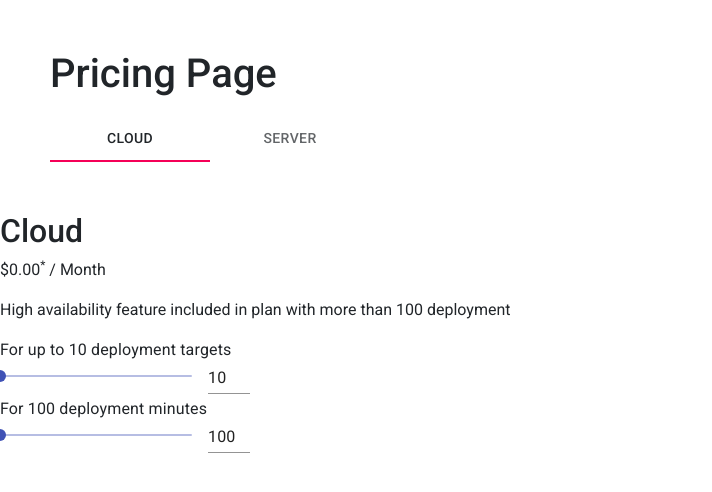
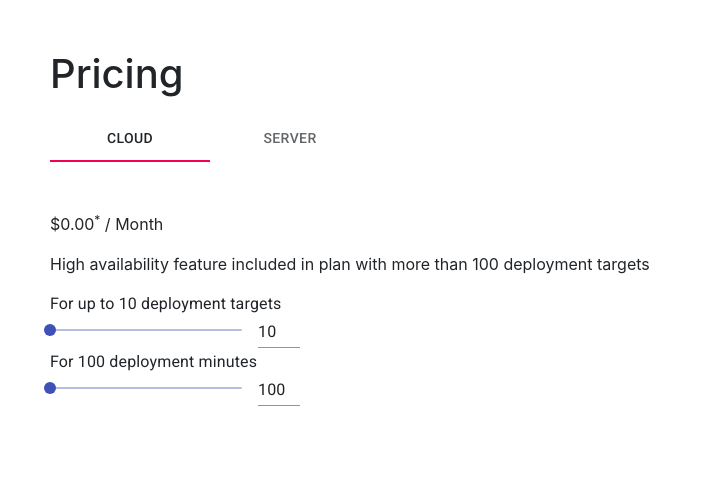
Before and after one commit to neilbo/octpus-design-react, a React (Create React App) app: page / in a window 1280 px wide. Shown: the top 492 px of the page, without its empty margins (0-712 px from the left). Built offline with nearby package versions, Linux system fonts and the light colour scheme.

Commit message:
Tidy up styling a bit.

```diff
--- a/src/App.scss
+++ b/src/App.scss
@@ -1,13 +1,6 @@
-body {
-  font-family: 'Roboto', sans-serif;
+@import './resources/styles.scss';
+
+.app {
+  margin: 50px;
+  // margin: var(--xxlg-spacing); // Why you no work?
 }
-
-.app-container {
-  margin: 50px;
-  // margin: variable-exists($name: --page-margin--right);
-  //some way of making this common, use a css variable?
-}
-
-h1 {
-  margin-bottom: 1rem
-}
--- a/src/App.tsx
+++ b/src/App.tsx
@@ -2,7 +2,6 @@ import React, { SetStateAction } from "react";
 import "./App.scss";
 import Cloud from "./pages/pricing/components/CloudPricing";
 import Server from "./pages/pricing/components/ServerPricing";
-import AppBar from '@material-ui/core/AppBar';
 import Tabs from '@material-ui/core/Tabs';
 import Tab from '@material-ui/core/Tab';
 
@@ -22,8 +21,8 @@ function App() {
 
   return (
     <>
-      <section className="app-container">
-        <h1>Pricing Page</h1>
+      <section className="app">
+        <h1>Pricing</h1>
         <Tabs value={selectedTab} onChange={handleChange} aria-label="Pricing Tabs">
           <Tab label="Cloud" {...a11yProps(0)} />
           <Tab label="Server" {...a11yProps(1)} />
--- a/src/index.scss
+++ /dev/null
@@ -1,22 +0,0 @@
-body {
-  margin: 0;
-  font-family: -apple-system, BlinkMacSystemFont, 'Segoe UI', 'Roboto', 'Oxygen',
-    'Ubuntu', 'Cantarell', 'Fira Sans', 'Droid Sans', 'Helvetica Neue',
-    sans-serif;
-  -webkit-font-smoothing: antialiased;
-  -moz-osx-font-smoothing: grayscale;
-}
-
-code {
-  font-family: source-code-pro, Menlo, Monaco, Consolas, 'Courier New',
-    monospace;
-}
-
-:root {
-  --base-spacing: 8px;
-  --sm-spacing: --base-spacing / 2;
-  --md-spacing: --base-spacing * 2;
-  --lg-spacing: --base-spacing * 4;
-
-  --page-margin--right: 50px;
-}
--- a/src/index.tsx
+++ b/src/index.tsx
@@ -1,6 +1,5 @@
 import React from 'react';
 import ReactDOM from 'react-dom';
-import './index.scss';
 import App from './App';
 import * as serviceWorker from './serviceWorker';
 
--- a/src/pages/pricing/components/CloudPricing.tsx
+++ b/src/pages/pricing/components/CloudPricing.tsx
@@ -10,6 +10,9 @@ const useStyles = makeStyles({
   },
   input: {
     width: 42,
+  },
+  box: {
+    margin: 50,
   },
 });
 
@@ -132,8 +135,7 @@ const CloudPricing = () => {
 
   return (
     <>
-      <Box>
-        <h2>Cloud</h2>
+      <Box className={classes.box}>
         <p>
           <span>
             {formatCcy(totalPrice)}
@@ -143,7 +145,7 @@ const CloudPricing = () => {
         </p>
         <p>
           High availability feature included in plan with more than 100
-          deployment
+          deployment targets
         </p>
 
         <Grid item>
--- a/src/pages/pricing/components/ServerPricing.tsx
+++ b/src/pages/pricing/components/ServerPricing.tsx
@@ -14,6 +14,10 @@ const useStyles = makeStyles({
   input: {
     width: 42,
   },
+  box: {
+    margin: 50,
+  },
+
 });
 
 const FREE_TARGETS = 10;
@@ -124,8 +128,7 @@ const ServerPricing = () => {
 
   return (
     <>
-      <Box>
-        <h2>Server</h2>
+      <Box className={classes.box}>
         <p>
           <span>
             {renderUnlimitedTargetsChecked
--- a/src/resources/styles.scss
+++ b/src/resources/styles.scss
@@ -0,0 +1,25 @@
+@import 'variables.scss';
+@import 'typography.scss';
+
+:root {
+    --base-spacing: 8px;
+    --sm-spacing: 8px / 2;
+    --md-spacing: 8px * 2;
+    --lg-spacing: 8px * 4;
+    --xlg-spacing: 8px * 6;
+    --xxlg-spacing: 8px * 8;
+}
+
+body {
+    margin: 0;
+    font-family: -apple-system, BlinkMacSystemFont, 'Segoe UI', 'Roboto', 'Oxygen',
+      'Ubuntu', 'Cantarell', 'Fira Sans', 'Droid Sans', 'Helvetica Neue',
+      sans-serif;
+    -webkit-font-smoothing: antialiased;
+    -moz-osx-font-smoothing: grayscale;
+  }
+
+  code {
+    font-family: source-code-pro, Menlo, Monaco, Consolas, 'Courier New',
+      monospace;
+  }
--- /dev/null
+++ b/src/resources/typography.scss
@@ -0,0 +1,3 @@
+h1 {
+    margin-bottom: 1rem
+}
--- /dev/null
+++ b/src/resources/variables.scss
@@ -0,0 +1 @@
+// Put some variables here
```
